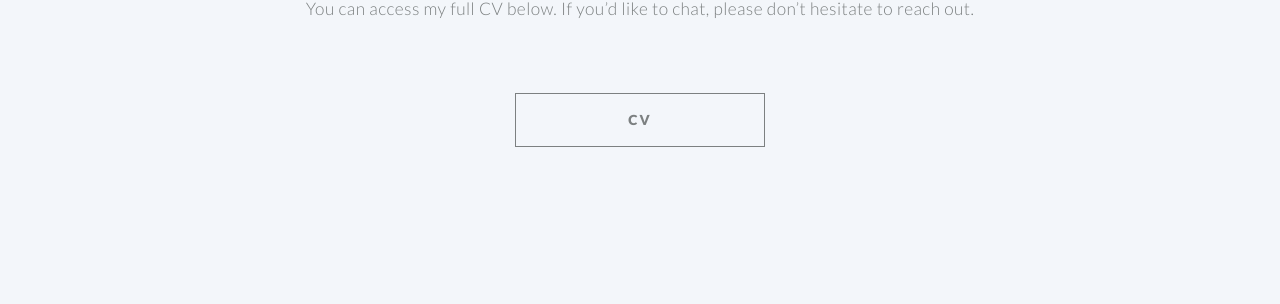
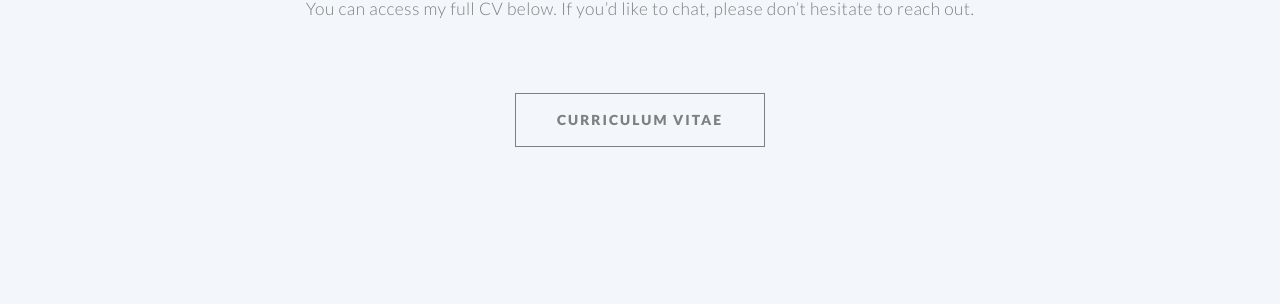
Before and after one commit to aislingrayne/aislingrayne.github.io, a Jekyll site: the page built from index.md, in a window 1280 px wide and 900 px high, scrolled down 1352 px. Shown: the part 149-453 px from the top of the window. Built offline with Jekyll 4.4.1, drawn with Linux system fonts in a browser that asks for light colours.

Commit message:
Update index.md

```diff
--- a/index.md
+++ b/index.md
@@ -25,7 +25,7 @@ github_username:  rayne95 # your github username
 
 # By declaring these variables, you can include a button that links to an external website or to media.
 about_button: https://aislingrayne.github.io/files/cv.pdf # the link
-about_button_label: CV # the label on the button
+about_button_label: curriculum vitae # the label on the button
 
 # optional portfolio section ------------------------------------------
 
```
